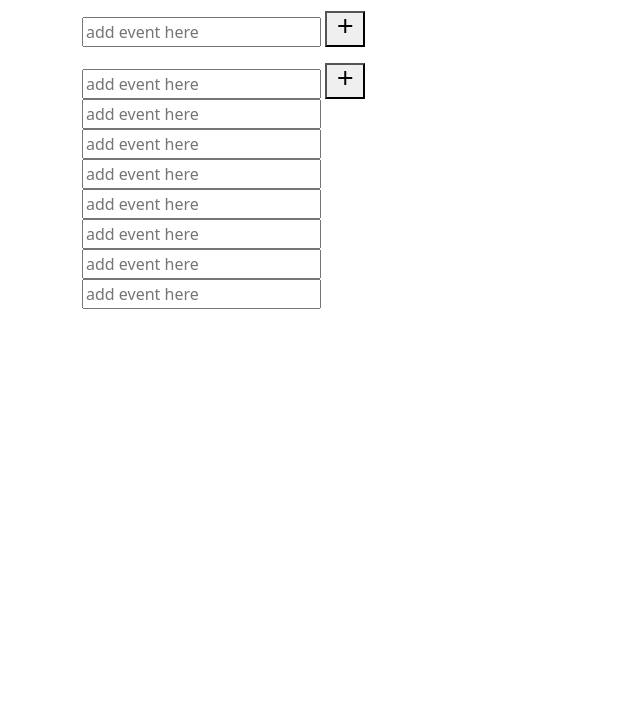
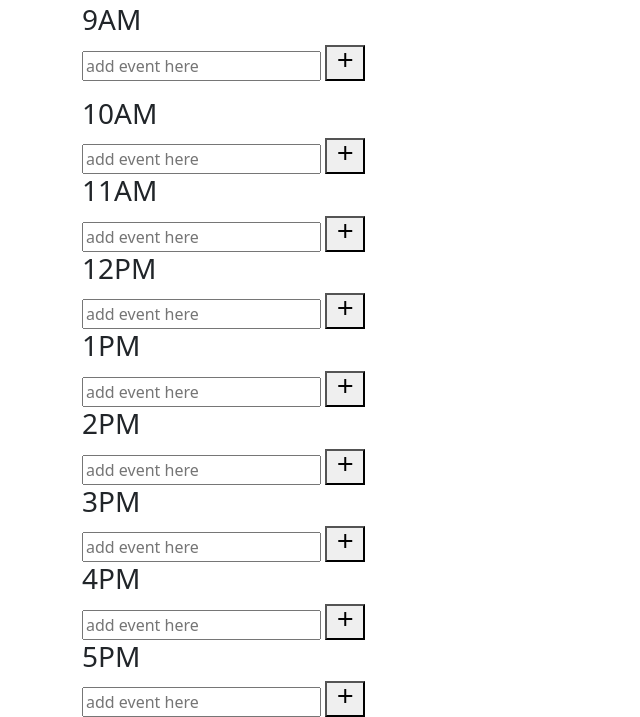
Before and after one commit to tonipow3ll/plannable-dollop, a plain HTML site: page test run/index.html in a window 1280 px wide. Shown: the part 165-882 px from the top of the page, without its empty margins (0-640 px from the left). Before the commit the page ends 800 px from the top, so only its background shows below. Drawn offline with nearby package versions, Linux system fonts and the light colour scheme.

Commit message:
added times

```diff
--- a/test run/index.html
+++ b/test run/index.html
@@ -49,43 +49,50 @@
             <!-- <p id="write"></p>
         </form> -->
         <form data-time="9AM">
-            <p class="text"> </p>
+            <h3>9AM</h3>
             <input class="storage" placeholder="add event here">
             <button class="eventBtn" id="9AM" type="submit"> <i class="material-icons">add</i></button>
             <p id="write1"></p>
         </form>
         <form data-time="10AM">
-
+            <h3>10AM</h3>
             <input class="storage" placeholder="add event here">
             <button class="eventBtn" id="9AM" type="submit"> <i class="material-icons">add</i></button>
         </form>
         <form data-time="11AM">
+            <h3>11AM</h3>
             <input class="storage" placeholder="add event here">
-            <!-- <button class="eventBtn" id="11AM" type="submit">11AM</button> -->
+            <button class="eventBtn" id="9AM" type="submit"> <i class="material-icons">add</i></button>
         </form>
         <form data-time="12PM">
+            <h3>12PM</h3>
             <input class="storage" placeholder="add event here">
-            <!-- <button class="eventBtn" id="12PM" type="submit">12PM</button> -->
+            <button class="eventBtn" id="9AM" type="submit"> <i class="material-icons">add</i></button>
         </form>
         <form data-time="1PM">
+            <h3>1PM</h3>
             <input class="storage" placeholder="add event here">
-            <!-- <button class="eventBtn" id="1PM" type="submit">1PM</button> -->
+            <button class="eventBtn" id="9AM" type="submit"> <i class="material-icons">add</i></button>
         </form>
         <form data-time="2PM">
+            <h3>2PM</h3>
             <input class="storage" placeholder="add event here">
-            <!-- <button class="eventBtn" id="1PM" type="submit">2PM</button> -->
+            <button class="eventBtn" id="9AM" type="submit"> <i class="material-icons">add</i></button>
         </form>
         <form data-time="3PM">
+            <h3>3PM</h3>
             <input class="storage" placeholder="add event here">
-            <!-- <button class="eventBtn" id="3PM" type="submit">3PM</button> -->
+            <button class="eventBtn" id="9AM" type="submit"> <i class="material-icons">add</i></button>
         </form>
         <form data-time="4PM">
+            <h3>4PM</h3>
             <input class="storage" placeholder="add event here">
-            <!-- <button class="eventBtn" id="4PM" type="submit">4PM</button> -->
+            <button class="eventBtn" id="9AM" type="submit"> <i class="material-icons">add</i></button>
         </form>
-        <form data-time="4PM">
+        <form data-time="5PM">
+            <h3>5PM</h3>
             <input class="storage" placeholder="add event here">
-            <!-- <button class="eventBtn" id="5PM" type="submit">5PM</button> -->
+            <button class="eventBtn" id="9AM" type="submit"> <i class="material-icons">add</i></button>
         </form>
     </div>
 
```
